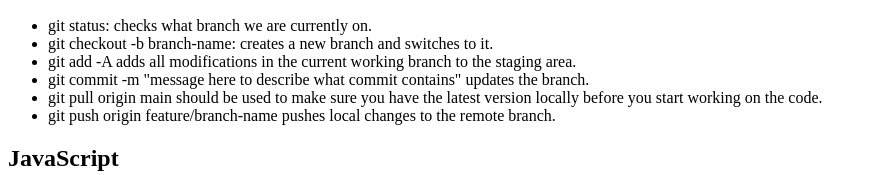
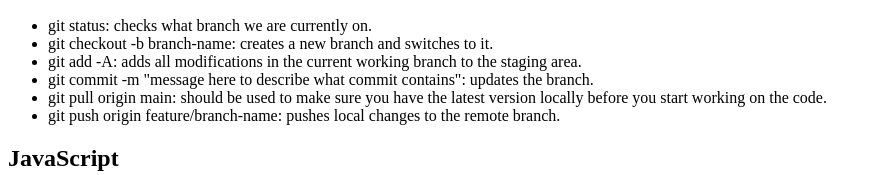
Before and after one commit to K-E-H/prework-study-guide, a plain HTML site: page index.html in a window 1280 px wide. Shown: the part 1277-1452 px from the top of the page, without its empty margins (0-880 px from the left). Drawn offline with Linux system fonts and the light colour scheme.

Commit message:
add html

```diff
--- a/index.html
+++ b/index.html
@@ -42,10 +42,10 @@
          <ul>
           <li>git status: checks what branch we are currently on.</li>
           <li>git checkout -b branch-name: creates a new branch and switches to it.</li>
-          <li>git add -A adds all modifications in the current working branch to the staging area.</li>
-          <li>git commit -m "message here to describe what commit contains" updates the branch. </li>
-          <li>git pull origin main should be used to make sure you have the latest version locally before you start working on the code.</li>
-          <li>git push origin feature/branch-name pushes local changes to the remote branch.</li>
+          <li>git add -A: adds all modifications in the current working branch to the staging area.</li>
+          <li>git commit -m "message here to describe what commit contains": updates the branch. </li>
+          <li>git pull origin main: should be used to make sure you have the latest version locally before you start working on the code.</li>
+          <li>git push origin feature/branch-name: pushes local changes to the remote branch.</li>
         </ul>
       </section>
 
```
